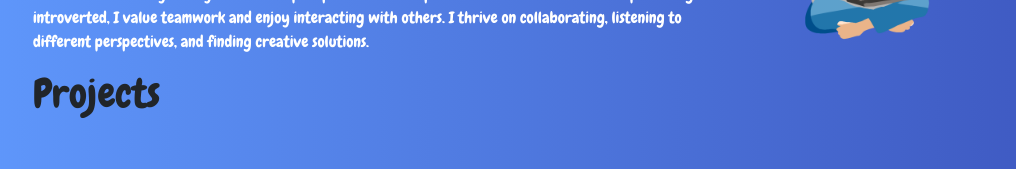
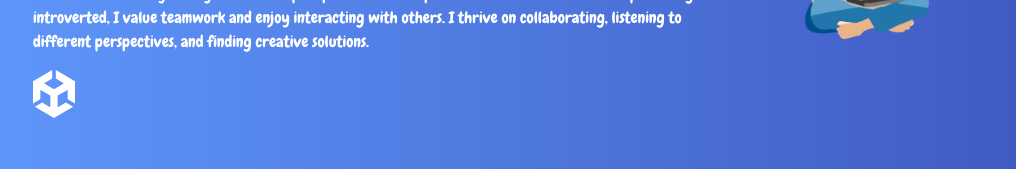
Before and after one commit to Auugust0-Carnaval/Portfolio, a React (Create React App) app: page / in a window 1280 px wide. Shown: the part 376-545 px from the top of the page, without its empty margins (87-1103 px from the left). Built offline with nearby package versions, Linux system fonts and the light colour scheme.

Commit message:
Creating Simple Function of Displaying Projects with Respective Icons

```diff
--- a/src/pages/Projects.js
+++ b/src/pages/Projects.js
@@ -1,8 +1,53 @@
+
+import React from 'react';
+import { FontAwesomeIcon } from '@fortawesome/react-fontawesome';
+import { faJava } from '@fortawesome/free-brands-svg-icons';
+import { useState } from 'react';
+import 'bootstrap/dist/js/bootstrap.bundle.min.js';
+import { faWindowClose } from '@fortawesome/free-solid-svg-icons';
+import { faUnity } from '@fortawesome/free-brands-svg-icons/faUnity';
+
+
 const Projects = () => {
+    const [showImage, setShowImage] = useState(false);
+
+    const handleShowImage = () => {
+        setShowImage(true);
+    };
+
     return (
         <div>
-            <h1>Projects</h1>
+            <div className="row">
+                <div className="col-6" id='unity'>
+                    <FontAwesomeIcon
+                        icon={faUnity}
+                        style={{ color: 'white', fontSize: '48px', cursor: 'pointer' }}
+                        onClick={handleShowImage}
+                    />
+                </div>
+            </div>
+
+            {showImage && (
+                <div className="row mt-3">
+                    <div className="col-6">
+                        <div className='row'>
+                            <div className="col-6">
+                                <img
+                                    src="https://i.ytimg.com/vi/9-6ol6_USYg/maxresdefault.jpg"
+                                    className="img-fluid rounded"
+                                />
+                            </div>
+                            <div className="col-6">
+                                <FontAwesomeIcon icon={faWindowClose} style={{ color: 'white', fontSize: '25px', cursor: 'pointer'}} onClick={() => setShowImage(false)} />
+                            </div>
+                        </div>
+
+                    </div>
+                </div>
+            )}
         </div>
+
+
     );
 };
 
```
